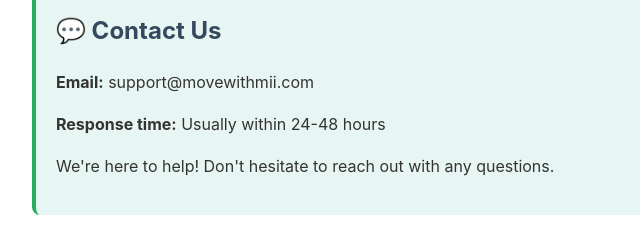
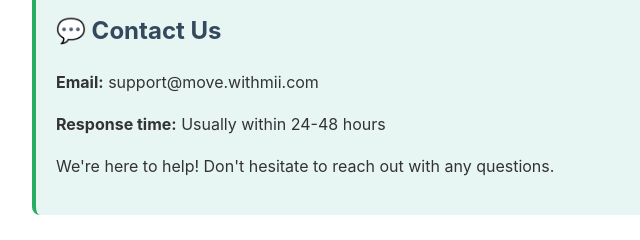
Before and after one commit to rgranet/movewithmii-privacy, a plain HTML site: page support.html in a window 1280 px wide. Shown: the part 205-445 px from the top of the page, 248-888 px from the left. Drawn offline with Linux system fonts and the light colour scheme.

Commit message:
update address mail

```diff
--- a/support.html
+++ b/support.html
@@ -64,7 +64,7 @@
 
         <div class="contact-box">
             <h2>💬 Contact Us</h2>
-            <p><strong>Email:</strong> support@movewithmii.com</p>
+            <p><strong>Email:</strong> support@move.withmii.com</p>
             <p><strong>Response time:</strong> Usually within 24-48 hours</p>
             <p>We're here to help! Don't hesitate to reach out with any questions.</p>
         </div>
```
